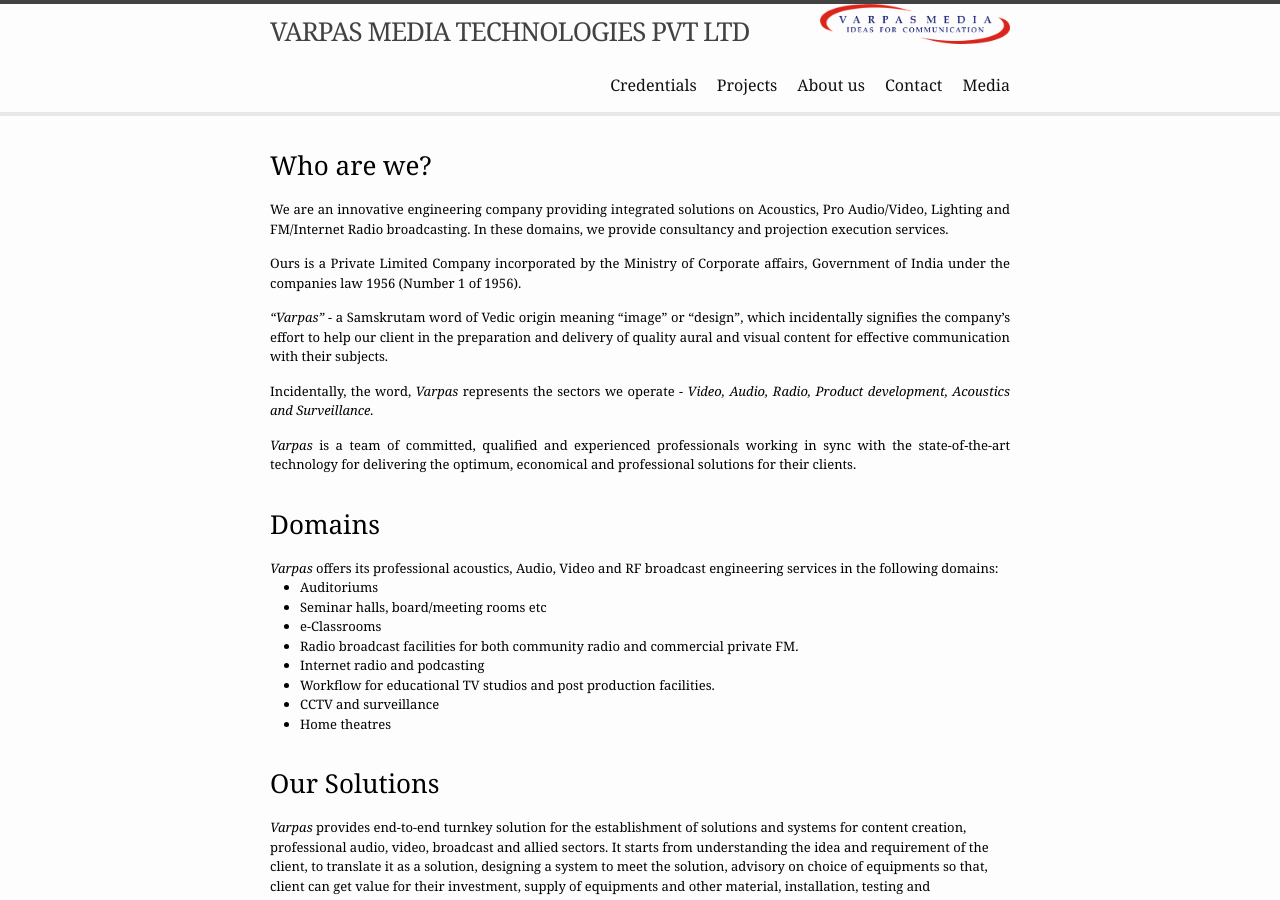
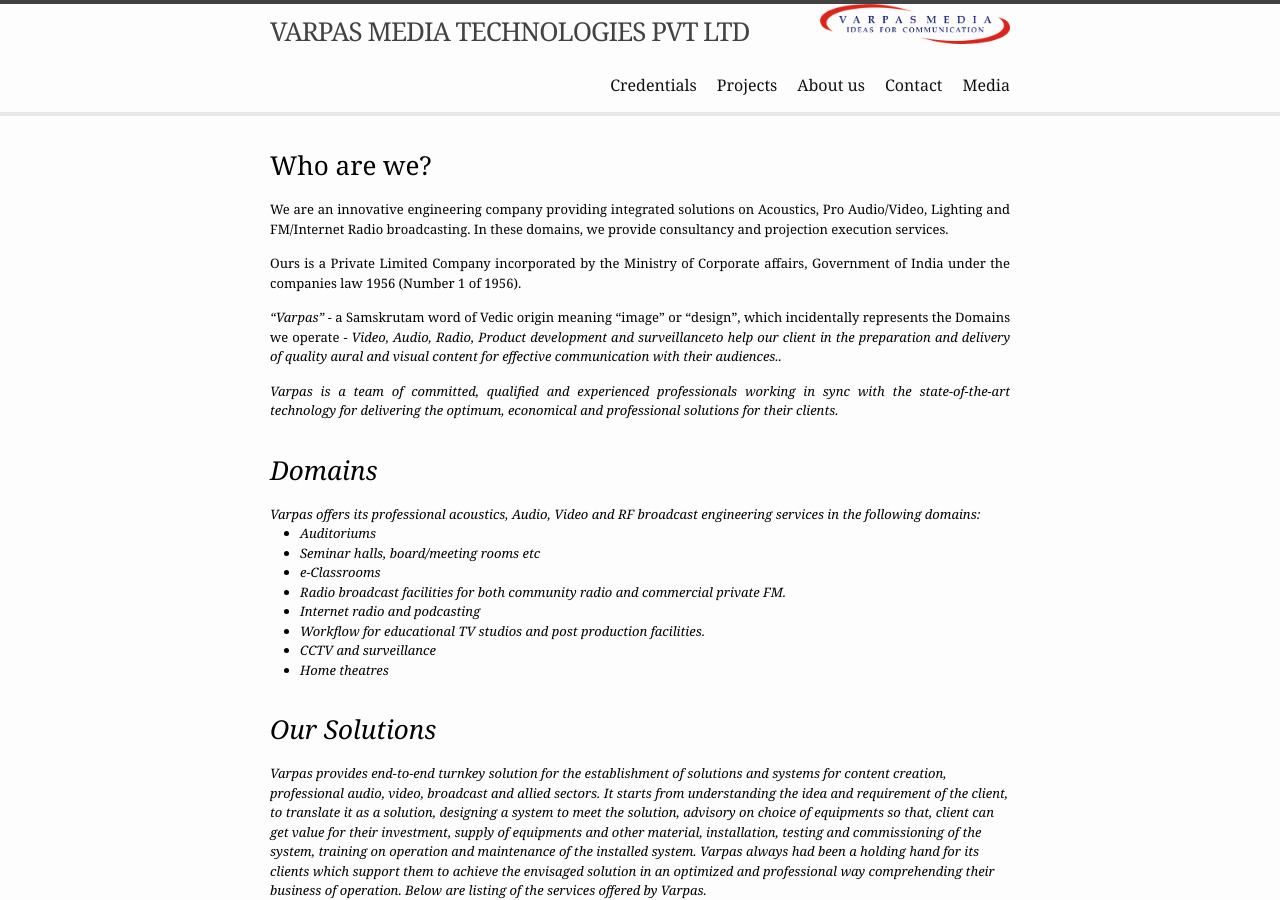
Before and after one commit to VarpasMedia/VarpasMedia.github.io, a Jekyll site: the page built from index.md, in a window 1280 px wide and 900 px high. Built offline with Jekyll 4.4.1, drawn with Linux system fonts in a browser that asks for light colours.

Commit message:
Update home.html

```diff
--- a/_layouts/home.html
+++ b/_layouts/home.html
@@ -21,11 +21,7 @@ layout: default
 
   <p align="justify">Ours is a Private Limited Company incorporated by the Ministry of Corporate affairs, Government of India under the companies law 1956 (Number 1 of 1956).</p>
 
-  <p align="justify"> <em>“Varpas”</em> - a Samskrutam word of Vedic origin meaning “image”  or “design”, which incidentally signifies the company’s effort to
-    help our client in the preparation and delivery of quality aural and visual content for effective communication with their subjects.</p>
-
-  <p align="justify">Incidentally, the word, <em>Varpas</em> represents the sectors we operate - <em>Video, Audio, Radio, Product development,
-    Acoustics and Surveillance.</em></p>
+  <p align="justify"> <em>“Varpas”</em> - a Samskrutam word of Vedic origin meaning “image”  or “design”, which incidentally represents the Domains we operate - <em>Video, Audio, Radio, Product development and surveillanceto help our client in the preparation and delivery of quality aural and visual content for effective communication with their audiences..</p>
 
   <p align="justify"><em>Varpas</em> is a team of committed, qualified and experienced professionals working in sync with the state-of-the-art
     technology for delivering the optimum, economical and professional solutions for their clients.</p>
```
